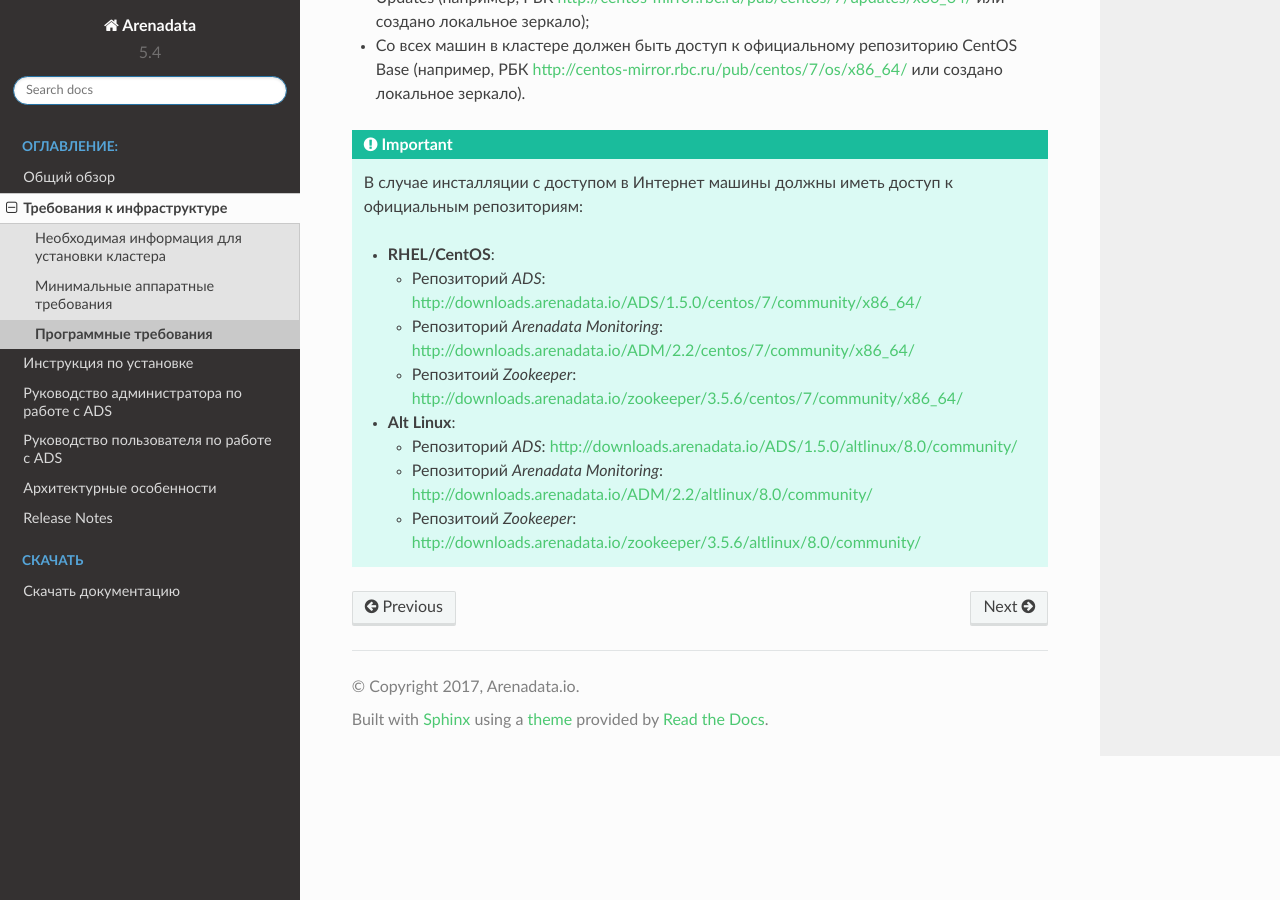
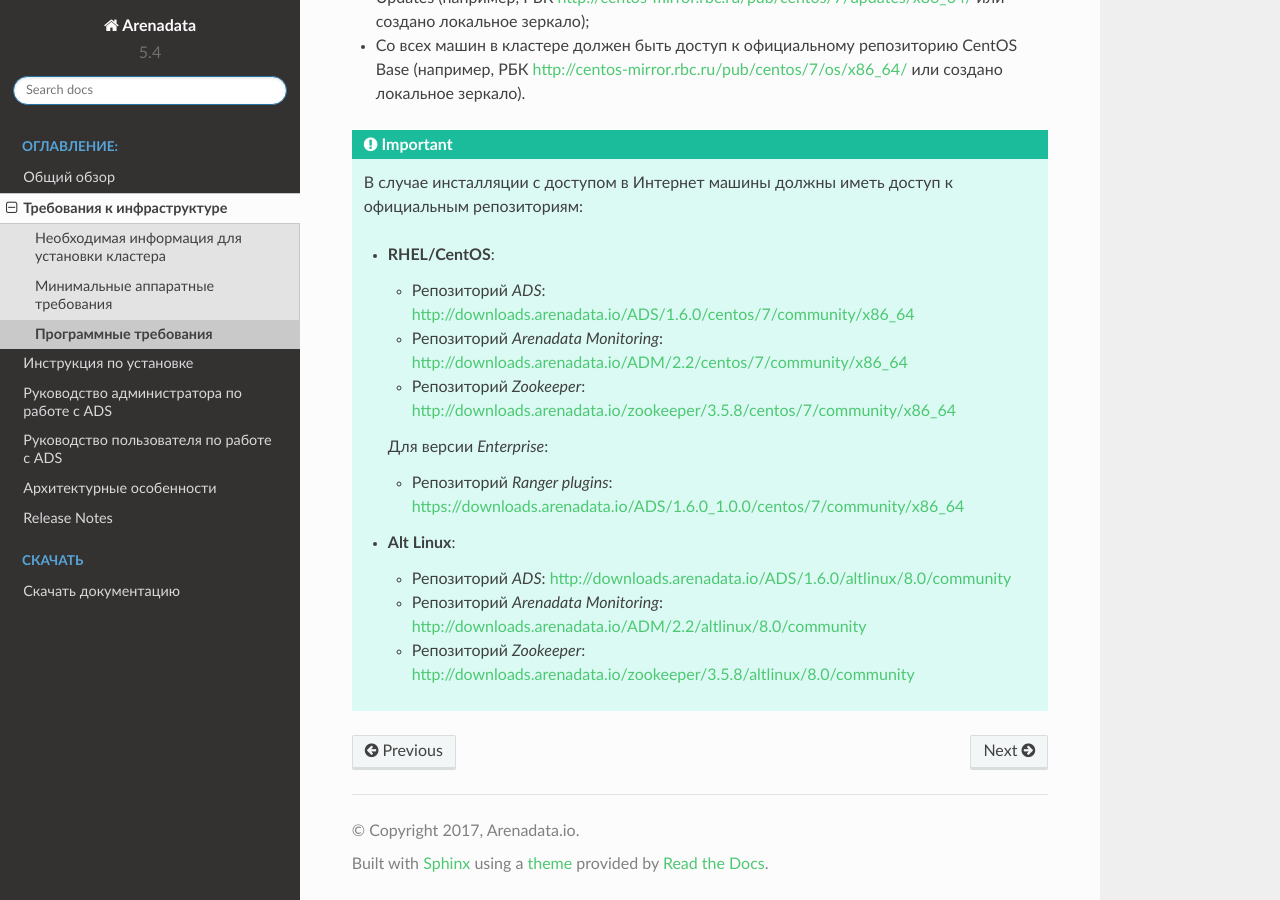
Before and after one commit to arenadata/docs_ads, a Sphinx documentation site: the page built from source/Requirements/prog.rst, in a window 1280 px wide and 900 px high, scrolled down 702 px. Built offline with Sphinx 7.4.7 and the Read the Docs theme 2.0.0, drawn with Linux system fonts in a browser that asks for light colours; pages that are not in the unit, such as notebooks, are missing from menus.

Commit message:
ADS-521 Update mentions 1.5 version

```diff
--- a/source/AdminGuide/Minifi.rst
+++ b/source/AdminGuide/Minifi.rst
@@ -35,11 +35,11 @@
 
    Flow Агентов
 
-Для успешной загрузки *Flow* на *MiNiFi Agent*, необходимо сохранить шаблон с названием указанным в `nifi.minifi.notifier.ingestors.pull.http.query <https://docs.arenadata.io/ads/v1.5-RUS/Config/ADCM.html#minifi>`_ с добавлением версии (например, *minifi.v1*).
+Для успешной загрузки *Flow* на *MiNiFi Agent*, необходимо сохранить шаблон с названием указанным в `nifi.minifi.notifier.ingestors.pull.http.query <https://docs.arenadata.io/ads/v1.6-RUS/Config/ADCM.html#minifi>`_ с добавлением версии (например, *minifi.v1*).
 Если вы изменили *Flow*, то для актуализации его на агентах необходимо увеличить версию шаблона (например, *minifi.v2*)
 
 
-Автоматическое обновление конфигурации *MiNiFi Agent* происходить с периодичностью, заданной `nifi.minifi.notifier.ingestors.pull.http.period.ms <https://docs.arenadata.io/ads/v1.5-RUS/Config/ADCM.html#minifi>`_.
+Автоматическое обновление конфигурации *MiNiFi Agent* происходить с периодичностью, заданной `nifi.minifi.notifier.ingestors.pull.http.period.ms <https://docs.arenadata.io/ads/v1.6-RUS/Config/ADCM.html#minifi>`_.
 Если шаблон был неправильно собран, то Агенты продолжат работу на последней работоспособной конфигурации.
 
 
--- a/source/Requirements/prog.rst
+++ b/source/Requirements/prog.rst
@@ -33,16 +33,20 @@
 
     - **RHEL/CentOS**:
 
-      - Репозиторий *ADS*: http://downloads.arenadata.io/ADS/1.5.0/centos/7/community/x86_64/
+      - Репозиторий *ADS*: http://downloads.arenadata.io/ADS/1.6.0/centos/7/community/x86_64
 
-      - Репозиторий *Arenadata Monitoring*: http://downloads.arenadata.io/ADM/2.2/centos/7/community/x86_64/
+      - Репозиторий *Arenadata Monitoring*: http://downloads.arenadata.io/ADM/2.2/centos/7/community/x86_64
 
-      - Репозитоий *Zookeeper*: http://downloads.arenadata.io/zookeeper/3.5.6/centos/7/community/x86_64/
+      - Репозиторий *Zookeeper*: http://downloads.arenadata.io/zookeeper/3.5.8/centos/7/community/x86_64
+
+      Для версии *Enterprise*:
+
+      - Репозиторий *Ranger plugins*: https://downloads.arenadata.io/ADS/1.6.0_1.0.0/centos/7/community/x86_64
 
     - **Alt Linux**:
 
-      - Репозиторий *ADS*: http://downloads.arenadata.io/ADS/1.5.0/altlinux/8.0/community/
+      - Репозиторий *ADS*: http://downloads.arenadata.io/ADS/1.6.0/altlinux/8.0/community
 
-      - Репозиторий *Arenadata Monitoring*: http://downloads.arenadata.io/ADM/2.2/altlinux/8.0/community/
+      - Репозиторий *Arenadata Monitoring*: http://downloads.arenadata.io/ADM/2.2/altlinux/8.0/community
 
-      - Репозитоий *Zookeeper*: http://downloads.arenadata.io/zookeeper/3.5.6/altlinux/8.0/community/
+      - Репозиторий *Zookeeper*: http://downloads.arenadata.io/zookeeper/3.5.8/altlinux/8.0/community
--- a/source/index.rst
+++ b/source/index.rst
@@ -41,7 +41,7 @@
 
 **Apache Kafka** -- распределенный программный брокер сообщений, проект с открытым исходным кодом, разработанный в рамках **Apache Software Foundation**.
 
-Текущий релиз версии **ADS 1.5** вышел в первом квартале 2020 года. Состав и версии компонентов представлены по ссылке `Release Notes <../Release/index>`_.
+Текущий релиз версии **ADS 1.6** вышел во втором квартале 2021 года. Состав и версии компонентов представлены по ссылке `Release Notes <../Release/index>`_.
 
 С **Arenadata Streaming** Вы получаете эффективное решение для потоковой обработки данных:
 
```
Also changed, not shown: source/Install/create_cluster/index.rst (+11 -10 lines), source/download.rst (+7 -7 lines).
